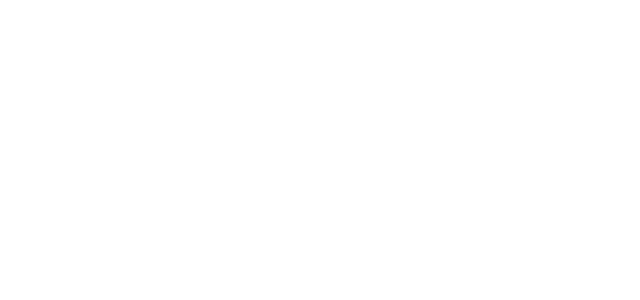
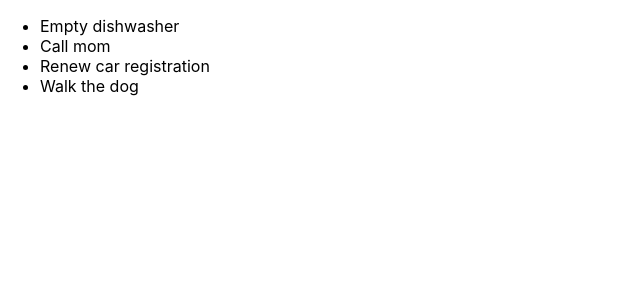
Before and after one commit to pilaga/typescript-react-to-do-list, a React (Create React App) app: page / in a window 1280 px wide. Shown: the top 300 px of the page, without its empty margins (0-640 px from the left). Built offline with nearby package versions, Linux system fonts and the light colour scheme.

Commit message:
adding type for list item props

```diff
--- a/src/App.tsx
+++ b/src/App.tsx
@@ -1,9 +1,18 @@
 import React from 'react';
+import TodoList from './components/TodoList';
 
 const App: React.FunctionComponent = () => {
+
+  const todos = [
+      {id: 't1', text: 'Empty dishwasher'},
+      {id: 't2', text: 'Call mom'},
+      {id: 't3', text: 'Renew car registration'},
+      {id: 't4', text: 'Walk the dog'}
+  ];
+
   return (
     <div className="App">
-
+      <TodoList items={todos}/>
     </div>
   );
 }
--- /dev/null
+++ b/src/components/TodoList.tsx
@@ -0,0 +1,19 @@
+import React from 'react';
+
+interface TodoListProps {
+    items: { id: string, text:string}[]
+};
+
+const TodoList: React.FC<TodoListProps> = props => {
+
+    return(
+        <ul>
+            {props.items.map(todo => (
+                <li key={todo.id}>{todo.text}</li>
+            ))}
+        </ul>
+    );
+
+}
+
+export default TodoList;
```
